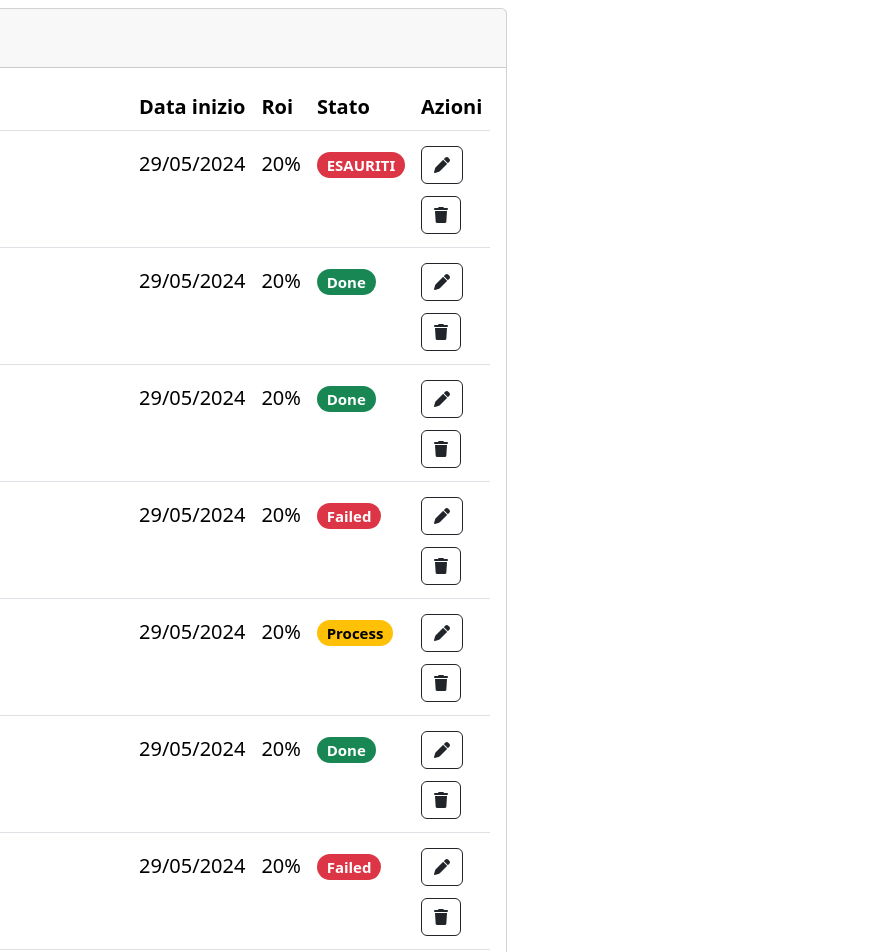
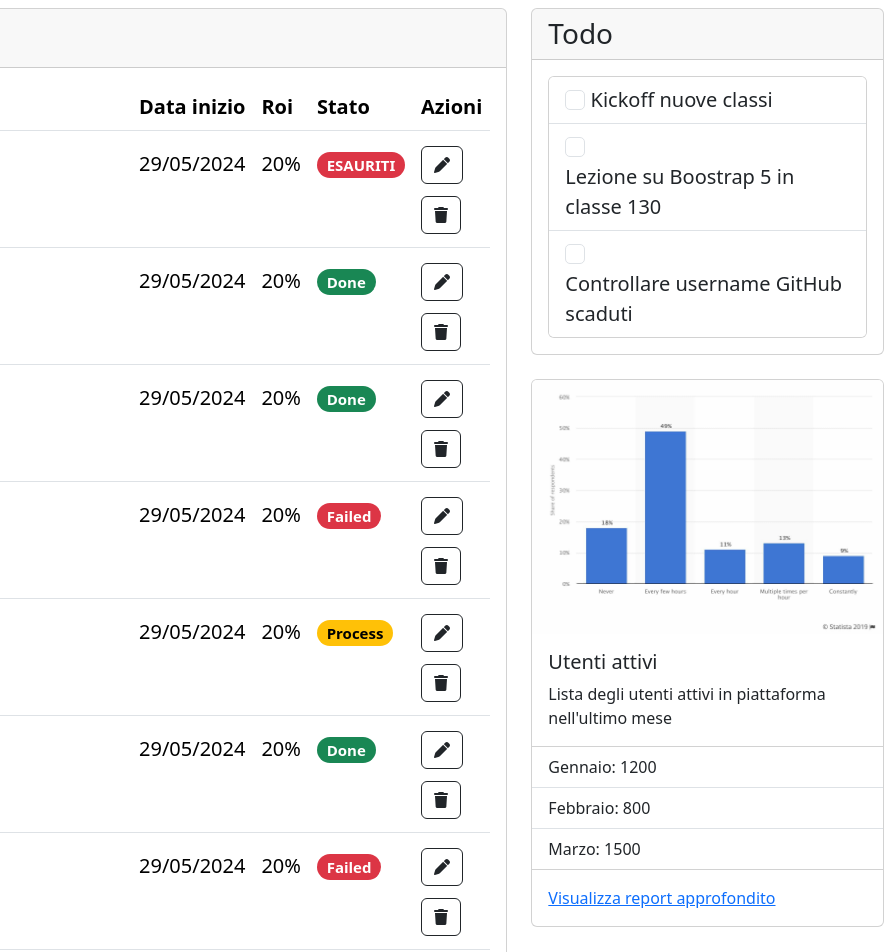
Before and after one commit to AleScla/html-css-bootstrap-dashboard, a plain HTML site: page index.html in a window 1280 px wide. Shown: the part 220-1172 px from the top of the page, 384-1280 px from the left. Drawn offline with nearby package versions, Linux system fonts and the light colour scheme.

Commit message:
completata sezione main

```diff
--- a/index.html
+++ b/index.html
@@ -356,7 +356,50 @@
                                     </div> <!-- fine FAQ -->
                                 </div>
                                 <div class="col-12 col-lg-4">
-
+                                    <div class="card my-4"><!-- TODO -->
+                                        <h3 class="card-header">
+                                          Todo
+                                        </h3>
+                                        <div class="card-body">
+                                            <div class="card fs-5">
+                                                <ul class="list-group list-group-flush ">
+                                                    <li class="list-group-item">
+                                                        <input class="form-check-input" type="checkbox" id="opt-1" >
+                                                        <label class="form-check-label" for="opt-1">
+                                                            Kickoff nuove classi
+                                                        </label>
+                                                    </li>
+                                                    <li class="list-group-item">
+                                                        <input class="form-check-input" type="checkbox" id="opt-1" >
+                                                        <label class="form-check-label" for="opt-1">
+                                                            Lezione su Boostrap 5 in classe 130
+                                                        </label>
+                                                    </li>
+                                                    <li class="list-group-item">
+                                                        <input class="form-check-input" type="checkbox" id="opt-1" >
+                                                        <label class="form-check-label" for="opt-1">
+                                                            Controllare username GitHub scaduti
+                                                        </label>
+                                                    </li>
+                                                </ul>
+                                            </div>
+                                        </div>
+                                    </div> <!-- fine TODO -->
+                                    <div class="card"> <!-- UTENTI ATTIVI -->
+                                        <img src="img/stats.jpeg" class="card-img-top">
+                                        <div class="card-body">
+                                          <h5 class="card-title">Utenti attivi</h5>
+                                          <p class="card-text">Lista degli utenti attivi in piattaforma nell'ultimo mese</p>
+                                        </div>
+                                        <ul class="list-group list-group-flush">
+                                          <li class="list-group-item">Gennaio: 1200</li>
+                                          <li class="list-group-item">Febbraio: 800</li>
+                                          <li class="list-group-item">Marzo: 1500</li>
+                                        </ul>
+                                        <div class="card-body">
+                                          <a href="#" class="card-link">Visualizza report approfondito</a>
+                                        </div>
+                                    </div><!-- fine UTENTI ATTIVI -->
                                 </div>
                             </div>
                         </div>
```
